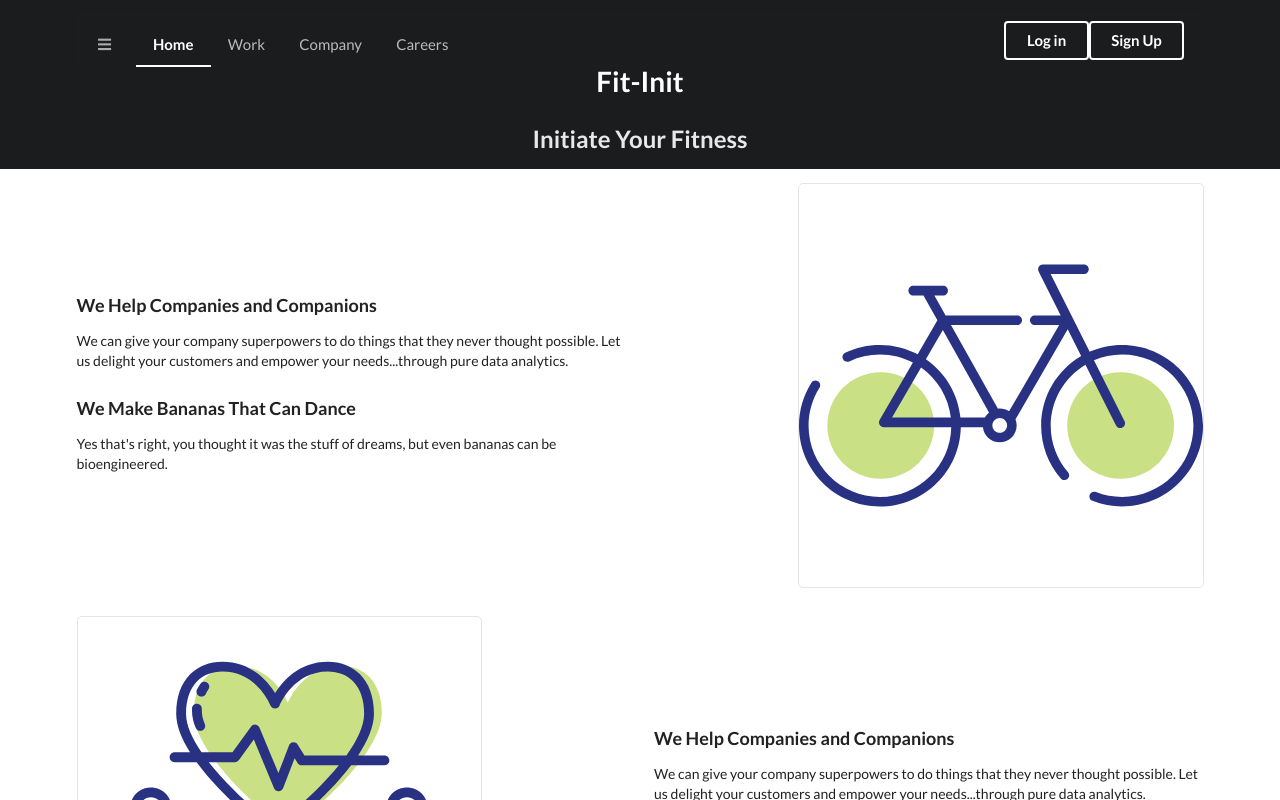
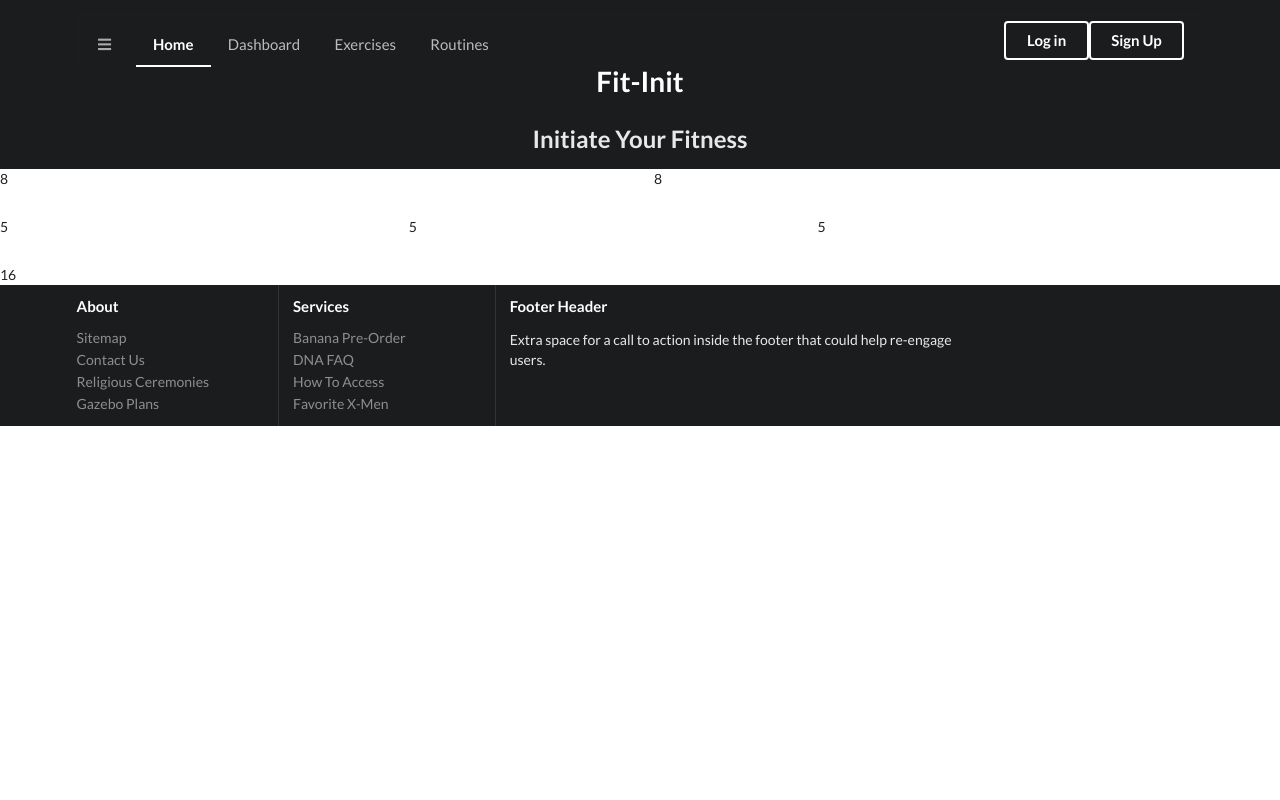
Before and after one commit to holdonowgo/fit-init-angular, an Angular app: page / in a window 1280 px wide. Shown: the top 800 px of the page. Built offline with nearby package versions, Linux system fonts and the light colour scheme.

Commit message:
Add landing page and start on dashboard

```diff
--- a/package.json
+++ b/package.json
@@ -21,6 +21,7 @@
     "@angular/platform-browser-dynamic": "^4.0.0",
     "@angular/router": "^4.0.0",
     "core-js": "^2.4.1",
+    "jquery": "^3.2.1",
     "rxjs": "^5.1.0",
     "zone.js": "^0.8.4"
   },
@@ -35,9 +36,9 @@
     "karma": "~1.4.1",
     "karma-chrome-launcher": "~2.0.0",
     "karma-cli": "~1.0.1",
+    "karma-coverage-istanbul-reporter": "^0.2.0",
     "karma-jasmine": "~1.1.0",
     "karma-jasmine-html-reporter": "^0.2.2",
-    "karma-coverage-istanbul-reporter": "^0.2.0",
     "protractor": "~5.1.0",
     "ts-node": "~2.0.0",
     "tslint": "~4.5.0",
--- a/src/app/app.component.html
+++ b/src/app/app.component.html
@@ -2,7 +2,7 @@
 </app-navbar>
 
 <!-- <app-landing><app-landing> -->
-<div class="ui vertical stripe segment">
+<!-- <div class="ui vertical stripe segment">
 
   <div class="ui middle aligned stackable grid container">
     <div class="row">
@@ -48,7 +48,7 @@
     </div>
   </div>
 
-</div>
-
+</div> -->
+<app-dashboard></app-dashboard>
 
 <app-footer></app-footer>
--- a/src/app/app.module.ts
+++ b/src/app/app.module.ts
@@ -7,13 +7,15 @@ import { AppComponent } from './app.component';
 import { NavbarComponent } from './navbar/navbar.component';
 import { LandingComponent } from './landing/landing.component';
 import { FooterComponent } from './footer/footer.component';
+import { DashboardComponent } from './dashboard/dashboard.component';
 
 @NgModule({
   declarations: [
     AppComponent,
     NavbarComponent,
     LandingComponent,
-    FooterComponent
+    FooterComponent,
+    DashboardComponent
   ],
   imports: [
     BrowserModule,
--- /dev/null
+++ b/src/app/dashboard/dashboard.component.html
@@ -0,0 +1,21 @@
+<div class="ui sidebar inverted vertical menu">
+  <a class="item">
+      1
+    </a>
+  <a class="item">
+      2
+    </a>
+  <a class="item">
+      3
+    </a>
+</div>
+<div class="pusher">
+  <div class="ui stackable four column grid">
+    <div class="eight wide column">8</div>
+    <div class="eight wide column">8</div>
+    <div class="five wide column">5</div>
+    <div class="five wide column">5</div>
+    <div class="five wide column">5</div>
+    <div class="sixteen wide column">16</div>
+  </div>
+</div>
--- /dev/null
+++ b/src/app/dashboard/dashboard.component.ts
@@ -0,0 +1,20 @@
+import { Component, OnInit } from '@angular/core';
+import $ from 'jquery';
+
+@Component({
+  selector: 'app-dashboard',
+  templateUrl: './dashboard.component.html',
+  styleUrls: ['./dashboard.component.css']
+})
+export class DashboardComponent implements OnInit {
+
+  constructor() { }
+
+  toggleSideBar(): void {
+  $('.ui.sidebar').sidebar('toggle');
+  }
+
+  ngOnInit() {
+  }
+
+}
--- a/src/app/navbar/navbar.component.html
+++ b/src/app/navbar/navbar.component.html
@@ -2,13 +2,13 @@
 
   <div class="ui container">
     <div class="ui large secondary inverted pointing menu">
-      <a class="toc item">
+      <a (click)="toggleSideBar()" class="toc item">
         <i class="sidebar icon"></i>
       </a>
       <a class="active item">Home</a>
-      <a class="item">Work</a>
-      <a class="item">Company</a>
-      <a class="item">Careers</a>
+      <a class="item">Dashboard</a>
+      <a class="item">Exercises</a>
+      <a class="item">Routines</a>
       <div class="right item">
         <a class="ui inverted button">Log in</a>
         <a class="ui inverted button">Sign Up</a>
--- a/src/app/navbar/navbar.component.ts
+++ b/src/app/navbar/navbar.component.ts
@@ -1,4 +1,5 @@
 import { Component, OnInit } from '@angular/core';
+import $ from 'jquery';
 
 @Component({
   selector: 'app-navbar',
@@ -21,6 +22,10 @@ export class NavbarComponent implements OnInit {
           Whether you want to loose 200lbs or get 1st place in that turkey trot 5k, fit-init provides the tools to get you there.
           What are you waiting for?!`;
 
+  toggleSideBar(): void {
+    $('.ui.sidebar').sidebar('toggle');
+  }
+
   ngOnInit() {
   }
 
```
Also changed, not shown: src/app/dashboard/dashboard.component.css (added), 2 other files (tests, documents, lock files or other folders).
